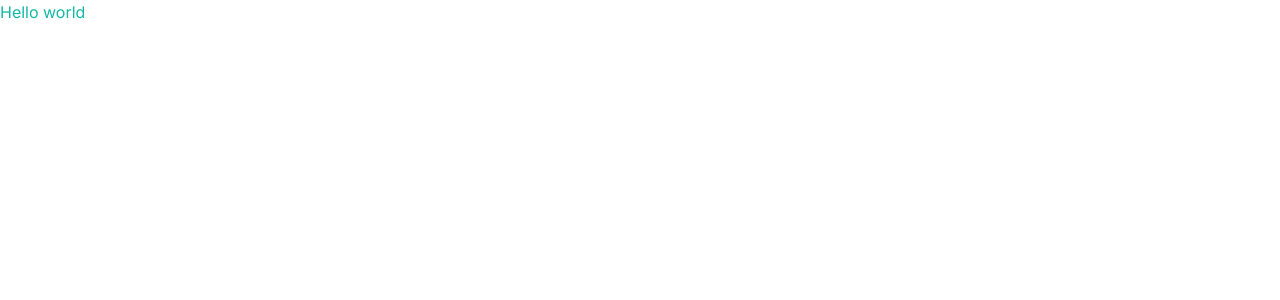
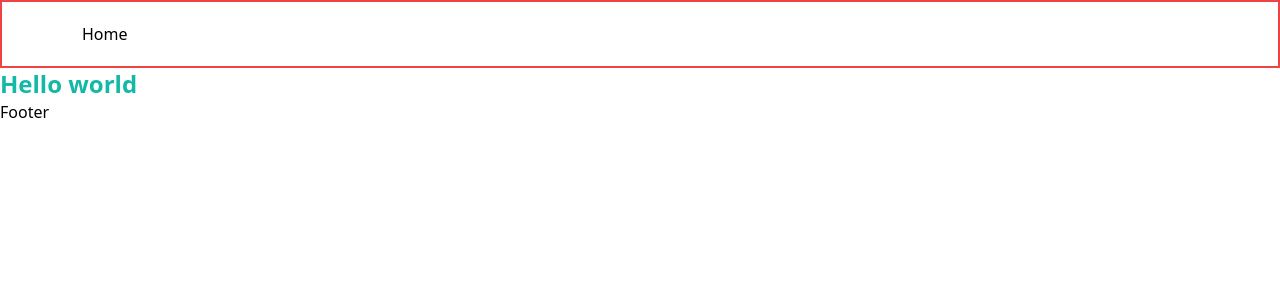
Before and after one commit to GeorgeOprea1/next-destination, a Next.js app in the folder next-destination/: page / in a window 1280 px wide. Shown: the top 300 px of the page. Built offline with nearby package versions, Linux system fonts and the light colour scheme.

Commit message:
started the navbar component

```diff
--- a/next-destination/app/globals.css
+++ b/next-destination/app/globals.css
@@ -7,7 +7,3 @@
   padding: 0;
   box-sizing: border-box;
 }
-
-body {
-  font-family: Inter;
-}
--- a/next-destination/app/layout.tsx
+++ b/next-destination/app/layout.tsx
@@ -1,12 +1,11 @@
 import type { Metadata } from "next";
-import { Inter } from "next/font/google";
 import "./globals.css";
-
-const inter = Inter({ subsets: ["latin"] });
+import Navbar from "@/components/Navbar";
+import Footer from "@/components/Footer";
 
 export const metadata: Metadata = {
-  title: "Create Next App",
-  description: "Generated by create next app",
+  title: "Next Destination",
+  description: "Travel destination recommendation app",
 };
 
 export default function RootLayout({
@@ -16,7 +15,11 @@ export default function RootLayout({
 }>) {
   return (
     <html lang="en">
-      <body className={inter.className}>{children}</body>
+      <body>
+        <Navbar />
+        <main className="relative overflow-hidden">{children}</main>
+        <Footer />
+      </body>
     </html>
   );
 }
--- a/next-destination/app/page.tsx
+++ b/next-destination/app/page.tsx
@@ -1,5 +1,3 @@
-import Image from "next/image";
-
 export default function Home() {
-  return <h1 className=" text-bold text-teal-500">Hello world</h1>;
+  return <h1 className=" font-bold text-teal-500 text-2xl ">Hello world</h1>;
 }
--- /dev/null
+++ b/next-destination/components/Footer.tsx
@@ -0,0 +1,7 @@
+import React from "react";
+
+const Footer = () => {
+  return <div>Footer</div>;
+};
+
+export default Footer;
--- /dev/null
+++ b/next-destination/components/Navbar.tsx
@@ -0,0 +1,13 @@
+import Link from "next/link";
+
+const Navbar = () => {
+  return (
+    <nav className="border-2 border-red-500 flex items-center justify-between mx-auto max-w-[1440px] px-6 lg:px-20 3xl:px-0 relative z-30 py-5">
+      <Link href="/">Home</Link>{" "}
+      {/* here I need a logo image instead of the text
+       */}
+    </nav>
+  );
+};
+
+export default Navbar;
```
